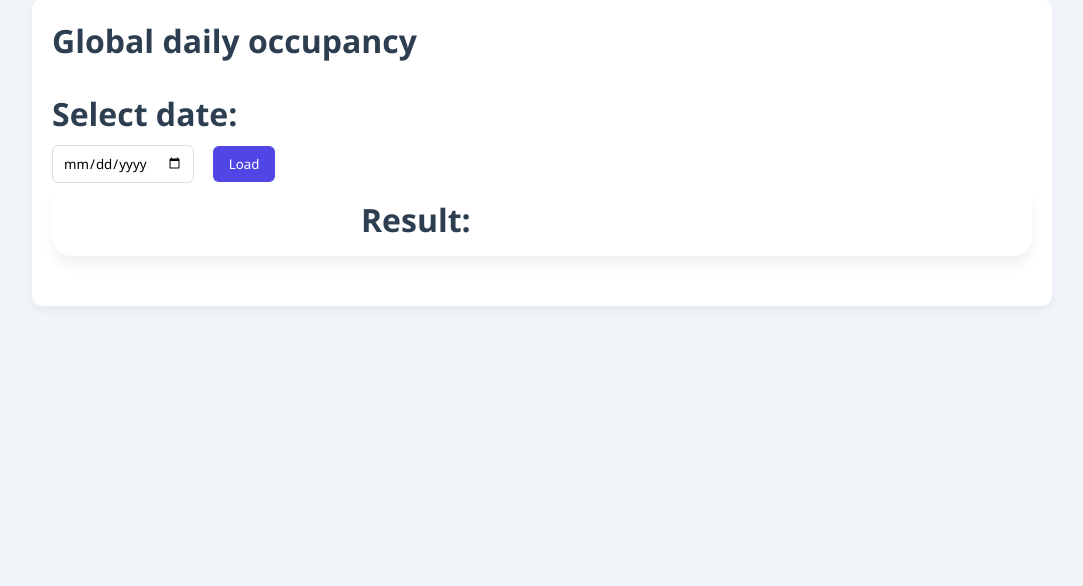
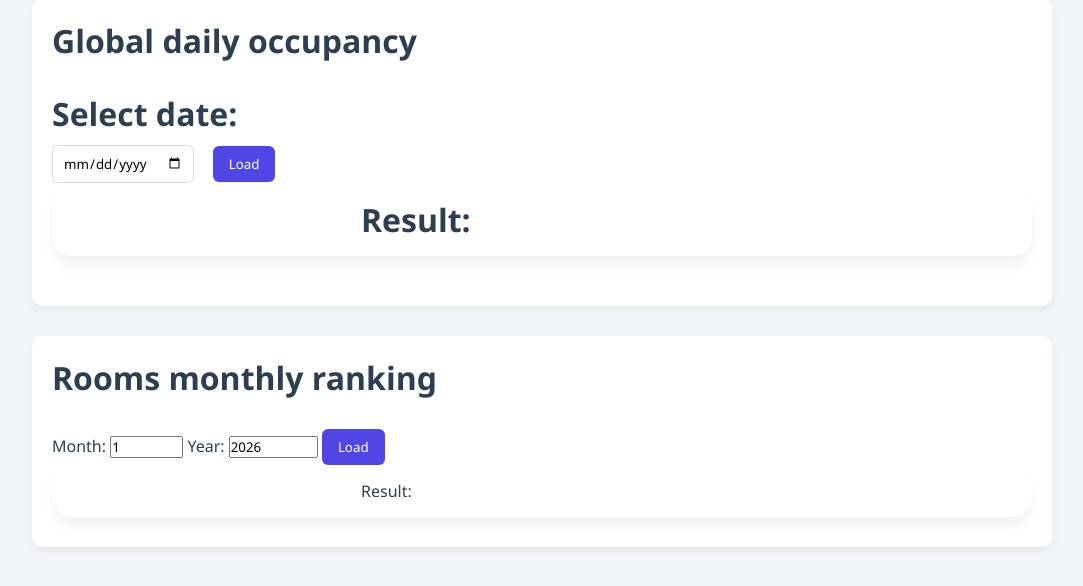
Before and after one commit to DanielGodoyGalindo/coworking_reservations, a Django app: page /dashboard2/ in a window 1280 px wide. Shown: the part 41-627 px from the top of the page, without its empty margins (98-1181 px from the left). Run offline with Django 5.2, Linux system fonts and the light colour scheme.

Commit message:
feat(dashboard2): add rooms monthly ranking

```diff
--- a/coworking_reservations/urls.py
+++ b/coworking_reservations/urls.py
@@ -17,7 +17,6 @@ Including another URLconf
 
 from django.contrib import admin
 from django.urls import path, include
-from reservations.api.views import GlobalDailyOccupancyView
 from reservations.views import dashboard2_view, dashboard_page
 
 urlpatterns = [
--- a/reservations/api/urls.py
+++ b/reservations/api/urls.py
@@ -9,6 +9,7 @@ from .views import (
     list_reservations_view,
     DashboardView,
     GlobalDailyOccupancyView,
+    roomsMonthlyRankingView,
 )
 
 urlpatterns = [
@@ -23,4 +24,9 @@ urlpatterns = [
         GlobalDailyOccupancyView.as_view(),
         name="global-daily-occupancy",
     ),
+    path(
+        "dashboard2/rooms-monthly-ranking/",
+        roomsMonthlyRankingView.as_view(),
+        name="rooms-monthly-ranking",
+    ),
 ]
--- a/reservations/services/ranking.py
+++ b/reservations/services/ranking.py
@@ -39,7 +39,7 @@ def rooms_monthly_ranking(year, month):
         )
         occupancy = total_seconds / available_per_room if available_per_room > 0 else 0
 
-        ranking.append({"room": room, "occupancy": occupancy})
+        ranking.append({"room_id": room.id, "room_name":room.name, "occupancy": round(occupancy, 3)})
 
     ranking.sort(key=lambda x: x["occupancy"], reverse=True)
     return ranking
--- a/reservations/templates/dashboard2.html
+++ b/reservations/templates/dashboard2.html
@@ -6,9 +6,9 @@
 </head>
 
 <body>
+    {% comment %} Global daily occupancy {% endcomment %}
     <div>
         <h1>Global daily occupancy<h1>
-
             <div>
                 <span>Select date:</span>
                 <div>
@@ -16,10 +16,26 @@
                     <button onclick="loadGlobalDailyOccupancy()">Load</button>
                 </div>
             </div>
-
             <div class="card">
                 <div class="inner_card">
                     <p class="metric-row">Result: <span id="gdo_result"></span></p>
+                </div>
+            </div>
+    </div>
+
+    {% comment %} Rooms monthly ranking {% endcomment %}
+    <div>
+        <h1>Rooms monthly ranking</h1>
+            <div>
+                <label for="rmr_month">Month:</label>
+                <input type="number" max="12" min="1" value="1" step="1" id="rmr_month" name="rmr_month">
+                <label for="rmr_year">Year:</label>
+                <input type="number" max="2099" min="2000" value="2026"  step="1" id="rmr_year" name="rmr_year">
+                <button onclick="loadRoomsMonthlyRanking()">Load</button>
+            </div>
+            <div class="card">
+                <div class="inner_card">
+                    <p class="metric-row">Result: <span id="rmr_result"></span></p>
                 </div>
             </div>
     </div>
@@ -39,4 +55,23 @@
             console.error("ERROR:", error);
         }
     }
+
+    async function loadRoomsMonthlyRanking() {
+        const rmr_month = document.getElementById("rmr_month").value;
+        const rmr_year = document.getElementById("rmr_year").value;
+        try {
+            const response = await fetch(`/api/dashboard2/rooms-monthly-ranking/?month=${rmr_month}&year=${rmr_year}`);
+            const data = await response.json();
+            console.log(data)
+            const result = document.getElementById("rmr_result");
+            result.innerHTML = `
+                <ul>
+                    ${data.ranking
+                        .map(r => `<li>${r.room_name}: ${r.occupancy}</li>`)
+                        .join("")}
+                </ul>`;
+        } catch (e) {
+            console.error("ERROR:", e);
+        }
+    }
 </script>
```
Also changed, not shown: reservations/api/views.py (+16 -5 lines).
